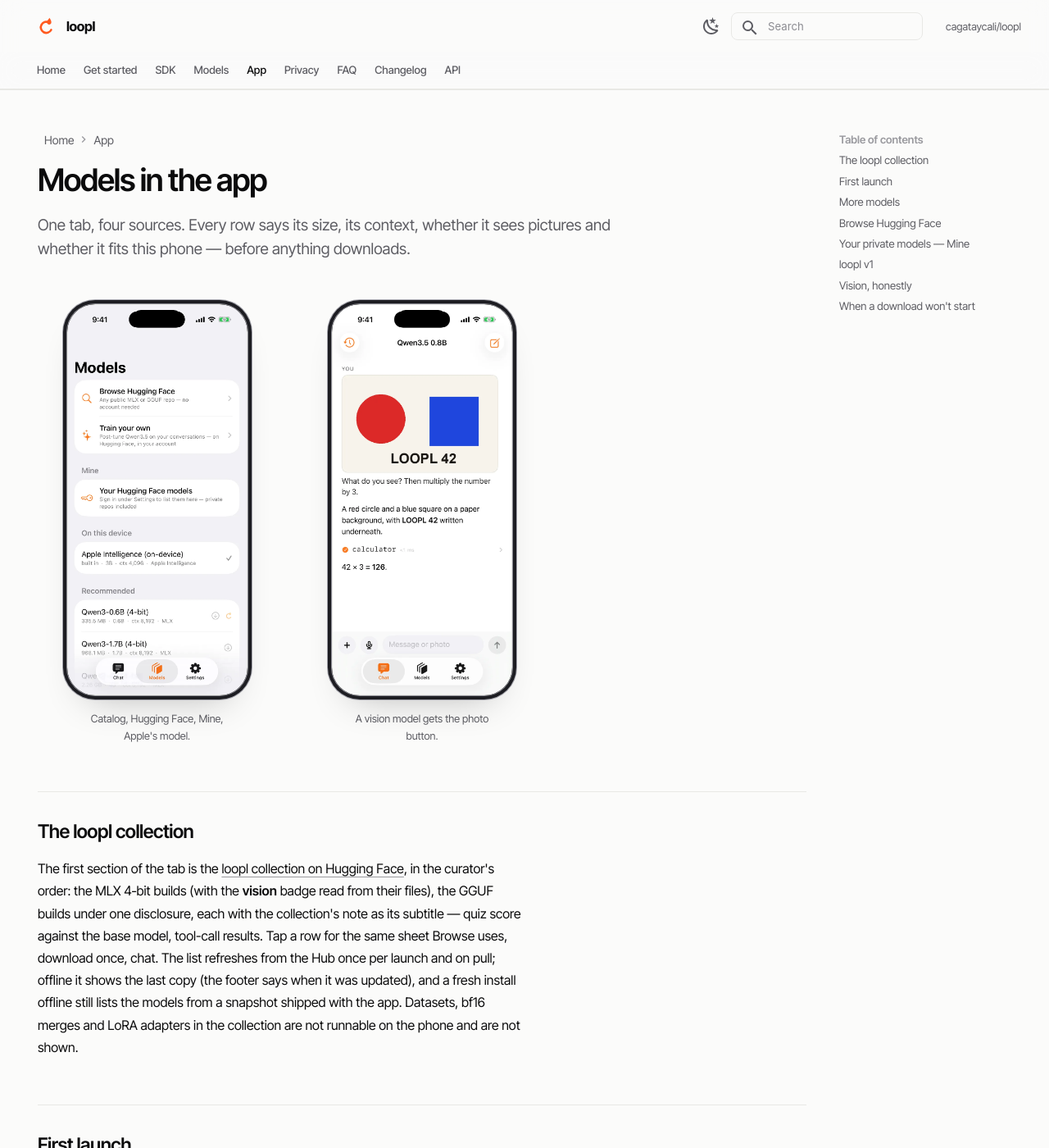
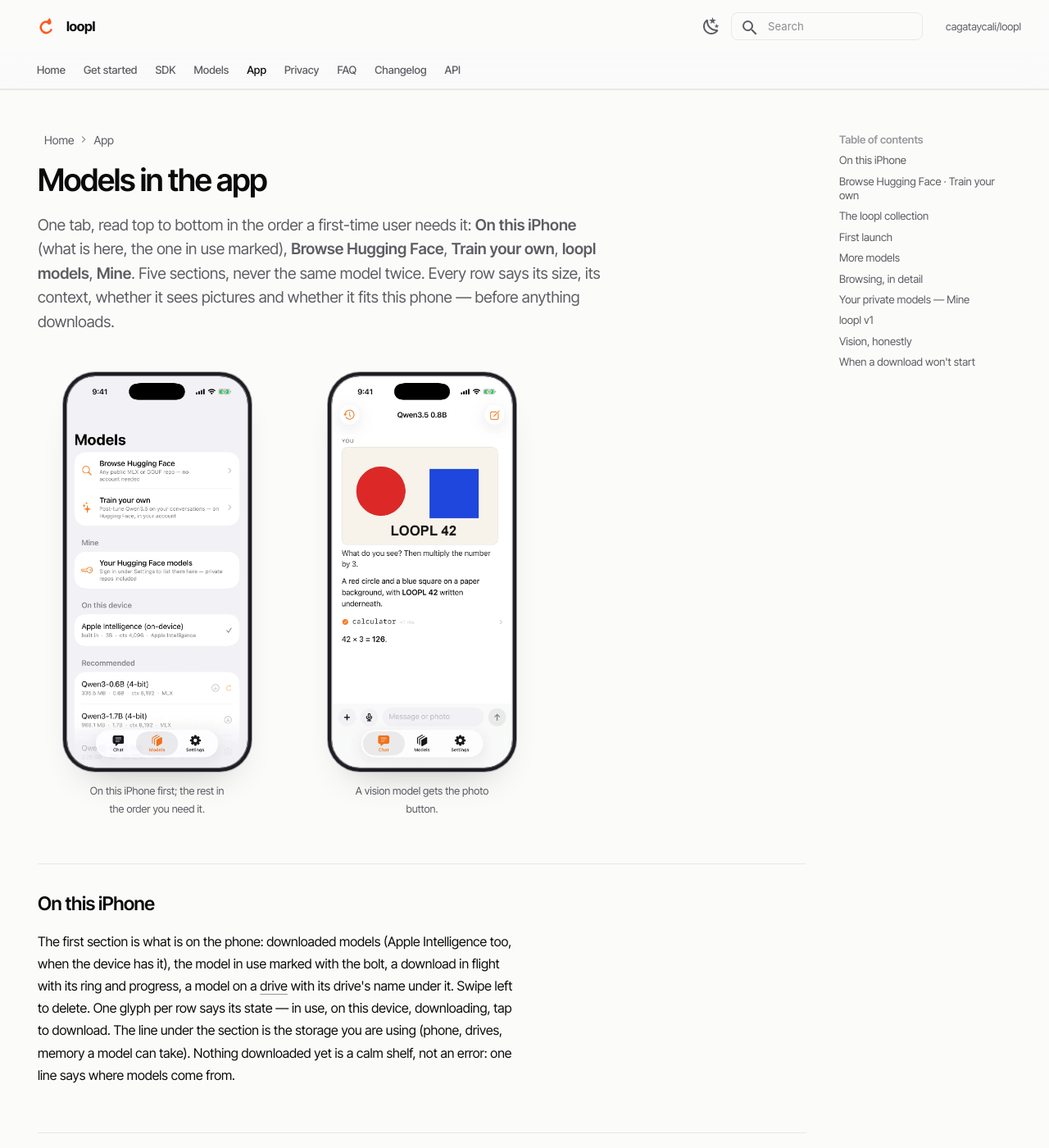
Before and after one commit to cagataycali/loopl, an MkDocs documentation site: the page built from docs/app/models.md, in a window 1280 px wide and 1400 px high. Shown: the whole window at 82% size. Built offline with MkDocs 1.6.1 and Material for MkDocs 9.7.7, drawn with Linux system fonts in a browser that asks for light colours; some of the changed text lies outside the part shown.

Commit message:
docs: Models tab order (app/models page + changelog)

```diff
--- a/docs/app/models.md
+++ b/docs/app/models.md
@@ -7,16 +7,24 @@
 
 # Models in the app
 
-One tab, four sources. Every row says its size, its context, whether it sees pictures and whether it fits this phone — before anything downloads.
+One tab, read top to bottom in the order a first-time user needs it: **On this iPhone** (what is here, the one in use marked), **Browse Hugging Face**, **Train your own**, **loopl models**, **Mine**. Five sections, never the same model twice. Every row says its size, its context, whether it sees pictures and whether it fits this phone — before anything downloads.
 
 <div class="l-shots l-shots--v2">
-<figure class="l-shot"><div class="l-phone l-phone--mini" aria-hidden="true"><div class="l-phone__screen"><picture><source srcset="../../assets/app2/models-dark.webp" type="image/webp" media="(prefers-color-scheme: dark)"><source srcset="../../assets/app2/models-dark.png" media="(prefers-color-scheme: dark)"><source srcset="../../assets/app2/models-light.webp" type="image/webp"><img src="../../assets/app2/models-light.png" alt="The Models tab: Browse Hugging Face, Train your own, Mine, Apple Intelligence, Qwen3 downloading" width="393" height="852" loading="lazy" decoding="async"></picture></div></div><figcaption>Catalog, Hugging Face, Mine, Apple's model.</figcaption></figure>
+<figure class="l-shot"><div class="l-phone l-phone--mini" aria-hidden="true"><div class="l-phone__screen"><picture><source srcset="../../assets/app2/models-dark.webp" type="image/webp" media="(prefers-color-scheme: dark)"><source srcset="../../assets/app2/models-dark.png" media="(prefers-color-scheme: dark)"><source srcset="../../assets/app2/models-light.webp" type="image/webp"><img src="../../assets/app2/models-light.png" alt="The Models tab: On this iPhone with loopl 2B in use and a download in flight, then Browse Hugging Face, Train your own, loopl models, Mine" width="393" height="852" loading="lazy" decoding="async"></picture></div></div><figcaption>On this iPhone first; the rest in the order you need it.</figcaption></figure>
 <figure class="l-shot"><div class="l-phone l-phone--mini" aria-hidden="true"><div class="l-phone__screen"><picture><source srcset="../../assets/app2/vision-dark.webp" type="image/webp" media="(prefers-color-scheme: dark)"><source srcset="../../assets/app2/vision-dark.png" media="(prefers-color-scheme: dark)"><source srcset="../../assets/app2/vision-light.webp" type="image/webp"><img src="../../assets/app2/vision-light.png" alt="A photo of shapes described by a vision model, then a calculator call" width="393" height="852" loading="lazy" decoding="async"></picture></div></div><figcaption>A vision model gets the photo button.</figcaption></figure>
 </div>
 
+## On this iPhone
+
+The first section is what is on the phone: downloaded models (Apple Intelligence too, when the device has it), the model in use marked with the bolt, a download in flight with its ring and progress, a model on a [drive](storage.md) with its drive's name under it. Swipe left to delete. One glyph per row says its state — in use, on this device, downloading, tap to download. The line under the section is the storage you are using (phone, drives, memory a model can take). Nothing downloaded yet is a calm shelf, not an error: one line says where models come from.
+
+## Browse Hugging Face · Train your own
+
+Two rows, where you reach for them: search any public repo (yours too, private included, once signed in), and post-tune a model on your own conversations — see [Train your own](train.md).
+
 ## The loopl collection
 
-The first section of the tab is the [loopl collection on Hugging Face](https://huggingface.co/collections/cagataydev/loopl-on-device-agents-swift-6ac51395b13a9c41d4932eaf), in the curator's order: the MLX 4‑bit builds (with the **vision** badge read from their files), the GGUF builds under one disclosure, each with the collection's note as its subtitle — quiz score against the base model, tool-call results. Tap a row for the same sheet Browse uses, download once, chat. The list refreshes from the Hub once per launch and on pull; offline it shows the last copy (the footer says when it was updated), and a fresh install offline still lists the models from a snapshot shipped with the app. Datasets, bf16 merges and LoRA adapters in the collection are not runnable on the phone and are not shown.
+The fourth section of the tab is the [loopl collection on Hugging Face](https://huggingface.co/collections/cagataydev/loopl-on-device-agents-swift-6ac51395b13a9c41d4932eaf), in the curator's order: the MLX 4‑bit builds (with the **vision** badge read from their files), the GGUF builds under one disclosure, each with the collection's note as its subtitle — quiz score against the base model, tool-call results. Tap a row for the same sheet Browse uses, download once, chat. The list refreshes from the Hub once per launch and on pull; offline it shows the last copy (the footer says when it was updated), and a fresh install offline still lists the models from a snapshot shipped with the app. Datasets, bf16 merges and LoRA adapters in the collection are not runnable on the phone and are not shown.
 
 ## First launch
 
@@ -26,15 +34,15 @@
 
 ## More models
 
-The rest of the catalog — the models loopl is tested with: Qwen3, Qwen3.5, Qwen3‑VL, Llama 3.2, Gemma 3, Phi‑4 mini, SmolLM, DeepSeek, listed with sizes on [Models](../models.md) — sits behind one **More models** row so the tab leads with the loopl models and Apple Intelligence. GGUF (llama.cpp, text only) builds are off the list until **Settings › Look & feel › Show GGUF builds**; anything already downloaded always stays under *On this device*. The app checks memory and free space (on the phone or the [drive](storage.md) you download to) and says why when a model won't fit.
+The rest of the catalog — the models loopl is tested with: Qwen3, Qwen3.5, Qwen3‑VL, Llama 3.2, Gemma 3, Phi‑4 mini, SmolLM, DeepSeek, listed with sizes on [Models](../models.md) — sits behind one **More models** row at the end of the loopl models section, so the catalog's depth never outranks them. GGUF (llama.cpp, text only) builds are off the list until **Settings › Look & feel › Show GGUF builds**; anything already downloaded always stays under *On this iPhone*. The app checks memory and free space (on the phone or the [drive](storage.md) you download to) and says why when a model won't fit.
 
-## Browse Hugging Face
+## Browsing, in detail
 
-Search any public repo. A result becomes a model when loopl can run it: MLX safetensors or a `.gguf`. The sheet shows the files it will fetch, the size, the context it will use on this phone, and a **vision** badge when the repo really carries a vision tower.
+A Browse result becomes a model when loopl can run it: MLX safetensors or a `.gguf`. The sheet shows the files it will fetch, the size, the context it will use on this phone, and a **vision** badge when the repo really carries a vision tower. A repo you added but have not downloaded yet waits under the Browse row.
 
 ## Your private models — Mine
 
-Paste a Hugging Face token in **Settings › Hugging Face** (read is enough to download; write to share and train). **Models › Mine** then lists your own repos, private ones included, newest first — models you [trained from the app](train.md) land here. The token stays in the Keychain and goes only to huggingface.co.
+The last section. Paste a Hugging Face token in **Settings › Hugging Face** (read is enough to download; write to share and train). **Models › Mine** then lists your own repos, private ones included, newest first — models you [trained from the app](train.md) land here. The token stays in the Keychain and goes only to huggingface.co.
 
 ## loopl v1
 
```
Also changed, not shown: docs/changelog.md (+1 -0 lines).
